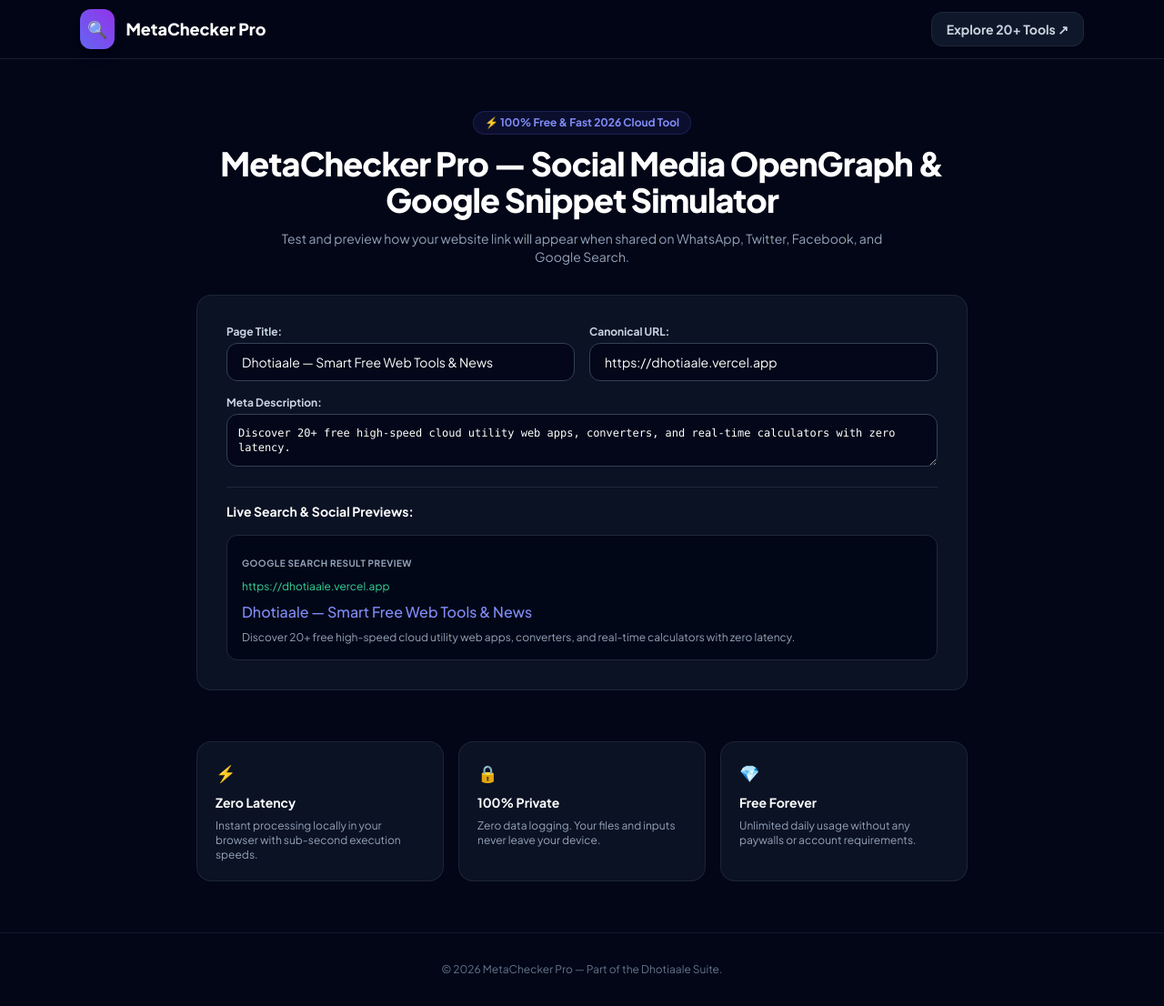
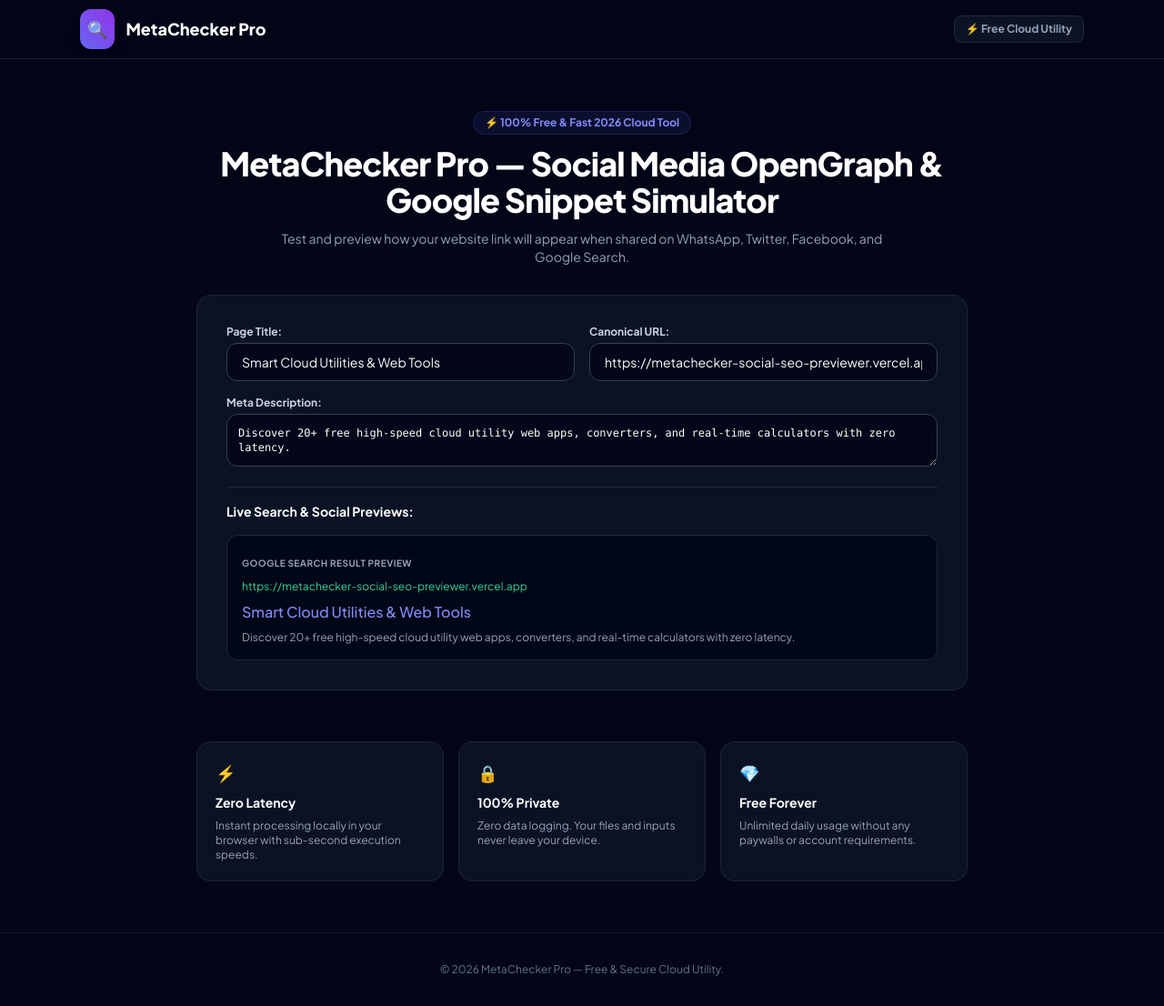
Before and after one commit to dhakadrachora/metachecker-social-seo-previewer, a website: page index.html in a window 1280 px wide. Shown: the whole page at 91% size. Drawn offline with nearby package versions, Linux system fonts and the light colour scheme.

Commit message:
Permanent removal of Dhotiaale and publisher IDs

```diff
--- a/index.html
+++ b/index.html
@@ -59,7 +59,7 @@ window.sanitizeUrl = function(url) {
         <span class="p-2 bg-gradient-to-tr from-indigo-500 to-purple-600 rounded-xl shadow-lg">🔍</span>
         <span>MetaChecker Pro</span>
       </a>
-      <a href="https://dhotiaale.vercel.app/tools" class="text-xs sm:text-sm font-bold text-slate-300 hover:text-white bg-slate-900 border border-slate-800 px-4 py-2 rounded-xl transition-colors">Explore 20+ Tools ↗</a>
+      <span class="text-xs font-bold text-slate-400 bg-slate-900/80 border border-slate-800 px-3 py-1.5 rounded-lg">⚡ Free Cloud Utility</span>
     </div>
   </header>
 
@@ -76,11 +76,11 @@ window.sanitizeUrl = function(url) {
             <div class="grid grid-cols-1 sm:grid-cols-2 gap-4">
               <div>
                 <label class="block text-xs font-bold text-slate-300 mb-1">Page Title:</label>
-                <input id="meta-title" type="text" value="Dhotiaale — Smart Free Web Tools & News" oninput="updateMetaPreview()" class="w-full bg-slate-950/80 border border-slate-700 rounded-xl px-4 py-2.5 text-sm text-white focus:outline-none focus:border-indigo-500">
+                <input id="meta-title" type="text" value="Smart Cloud Utilities & Web Tools" oninput="updateMetaPreview()" class="w-full bg-slate-950/80 border border-slate-700 rounded-xl px-4 py-2.5 text-sm text-white focus:outline-none focus:border-indigo-500">
               </div>
               <div>
                 <label class="block text-xs font-bold text-slate-300 mb-1">Canonical URL:</label>
-                <input id="meta-url" type="text" value="https://dhotiaale.vercel.app" oninput="updateMetaPreview()" class="w-full bg-slate-950/80 border border-slate-700 rounded-xl px-4 py-2.5 text-sm text-white focus:outline-none focus:border-indigo-500">
+                <input id="meta-url" type="text" value="https://metachecker-social-seo-previewer.vercel.app" oninput="updateMetaPreview()" class="w-full bg-slate-950/80 border border-slate-700 rounded-xl px-4 py-2.5 text-sm text-white focus:outline-none focus:border-indigo-500">
               </div>
             </div>
             <div>
@@ -91,8 +91,8 @@ window.sanitizeUrl = function(url) {
               <h3 class="text-sm font-bold text-white">Live Search & Social Previews:</h3>
               <div class="p-4 bg-slate-950/90 border border-slate-800 rounded-xl space-y-2">
                 <span class="text-[10px] uppercase tracking-wider text-slate-400 font-bold">Google Search Result Preview</span>
-                <div class="text-xs text-emerald-400 truncate" id="prev-g-url">https://dhotiaale.vercel.app</div>
-                <div class="text-base text-indigo-400 hover:underline font-medium cursor-pointer" id="prev-g-title">Dhotiaale — Smart Free Web Tools & News</div>
+                <div class="text-xs text-emerald-400 truncate" id="prev-g-url">https://metachecker-social-seo-previewer.vercel.app</div>
+                <div class="text-base text-indigo-400 hover:underline font-medium cursor-pointer" id="prev-g-title">Smart Cloud Utilities & Web Tools</div>
                 <div class="text-xs text-slate-400 line-clamp-2" id="prev-g-desc">Discover 20+ free high-speed cloud utility web apps, converters, and real-time calculators with zero latency.</div>
               </div>
             </div>
@@ -131,7 +131,7 @@ window.sanitizeUrl = function(url) {
 
   <footer class="border-t border-slate-900 bg-slate-950 py-8 text-center text-xs text-slate-500">
     <div class="max-w-6xl mx-auto px-4 space-y-2">
-      <p>© 2026 MetaChecker Pro — Part of the Dhotiaale Suite.</p>
+      <p>© 2026 MetaChecker Pro — Free & Secure Cloud Utility.</p>
     </div>
   </footer>
 </body>
```
